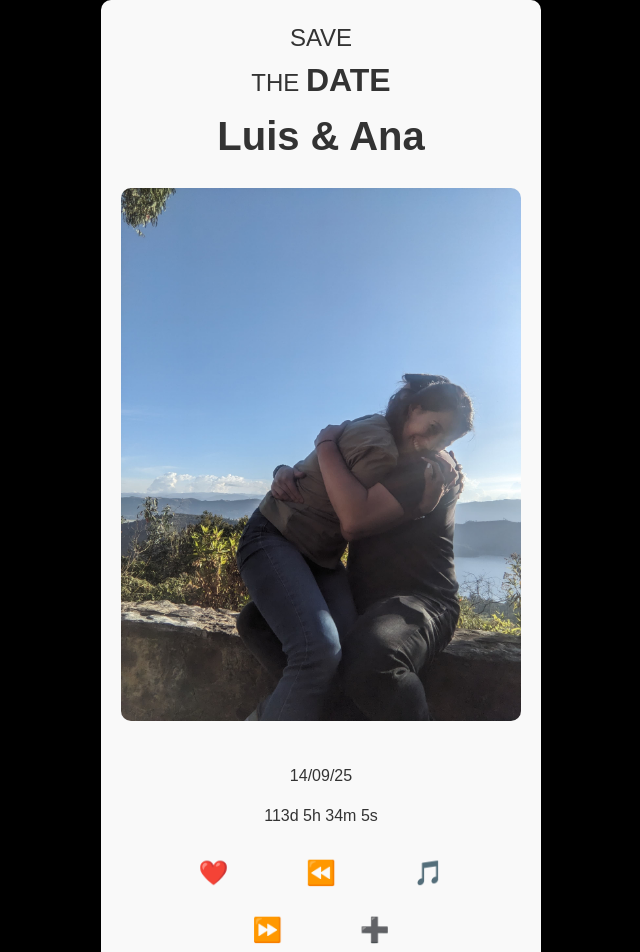
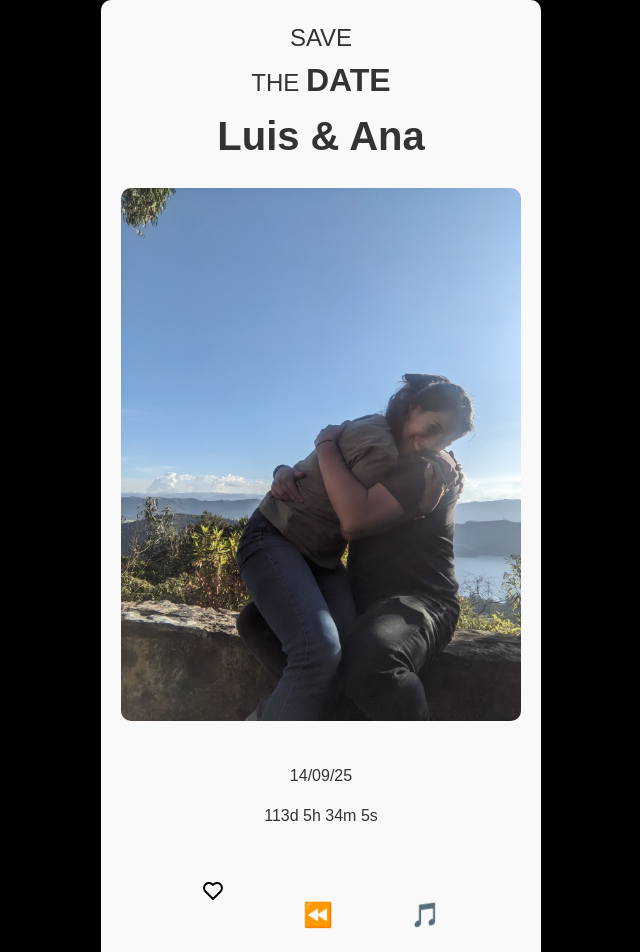
Before and after one commit to llanza/luisiana, a React (Vite) app: page / in a window 1280 px wide. Shown: the top 952 px of the page, without its empty margins (319-959 px from the left). Built offline with nearby package versions, Linux system fonts and the light colour scheme.

Commit message:
add heart icon

```diff
--- a/src/App.jsx
+++ b/src/App.jsx
@@ -1,6 +1,7 @@
 import { useState } from 'react'
 import reactLogo from './assets/react.svg'
 import viteLogo from '/vite.svg'
+import heart from './assets/heart.svg'
 import imgUrl from './assets/los2.jpeg'
 import './App.css'
 
@@ -38,7 +39,9 @@ function App() {
             <p>14/09/25</p>
             <p id='countdown'></p>
             <div className="icons">
-                <button onClick={() => alert('Liked!')}>❤️</button>
+                <button onClick={() => alert('Liked!')}>
+                  <img src={heart} alt="heart" />
+                </button>
                 <button onClick={() => alert('Rewind!')}>⏪</button>
                 <button onClick={() => alert('Play Music!')}>🎵</button>
                 <button onClick={() => alert('Forward!')}>⏩</button>
```
Also changed, not shown: src/assets/heart.svg (added).
